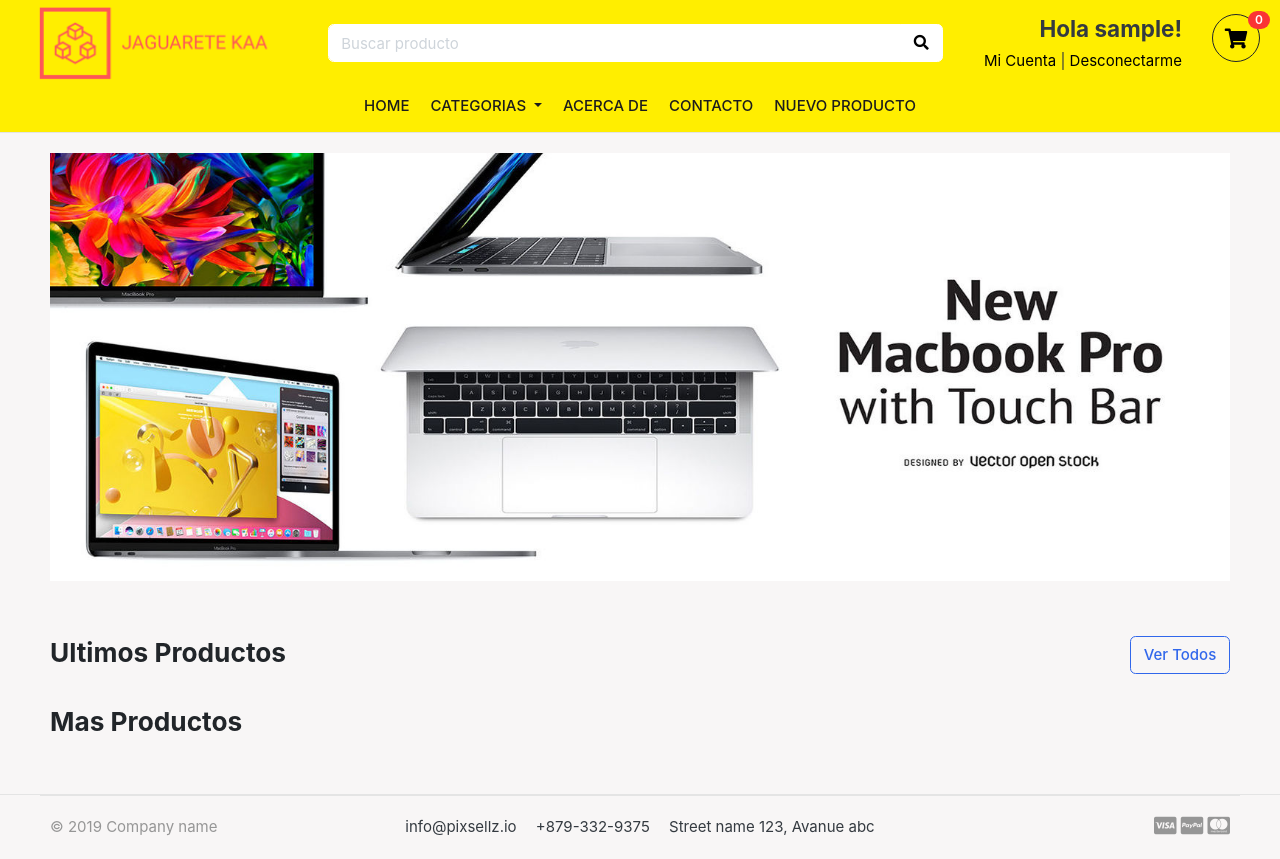
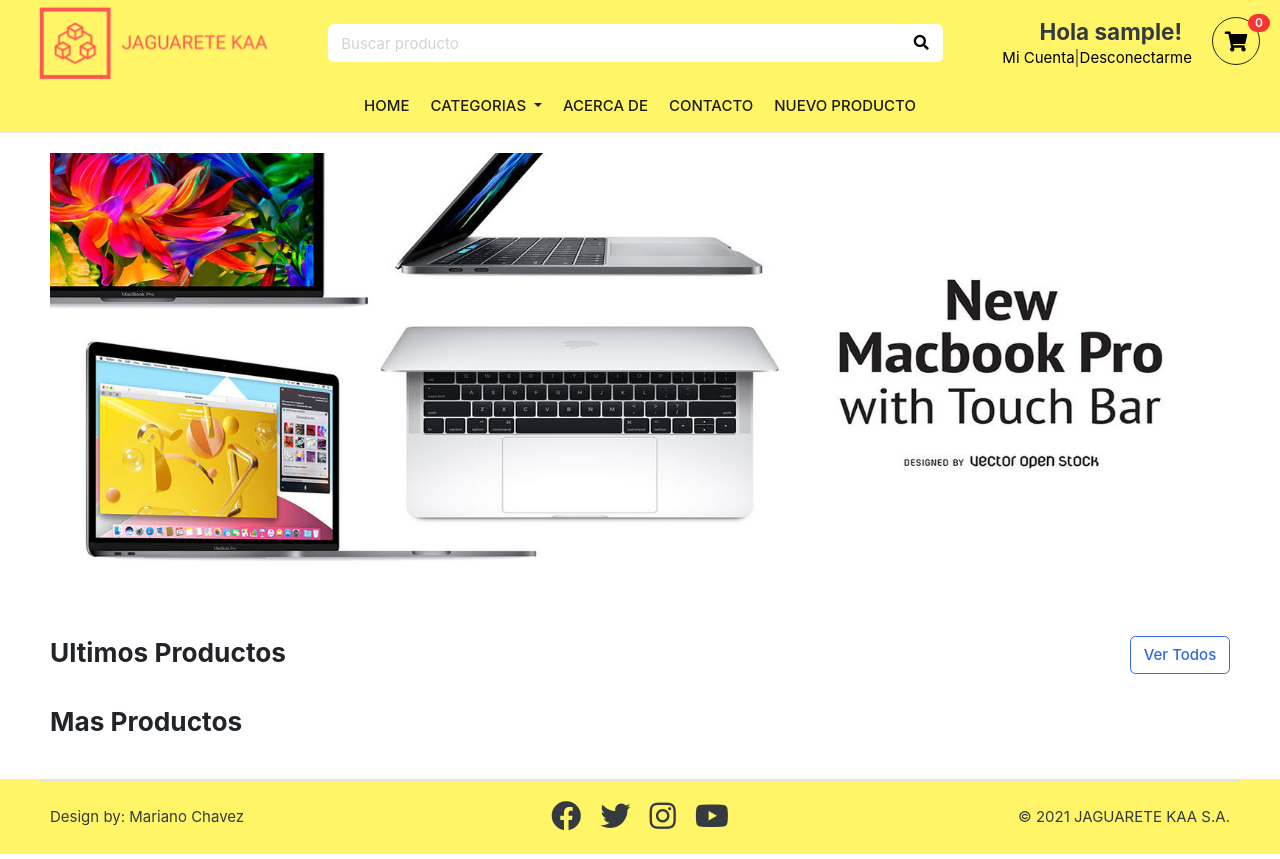
Before and after one commit to marianochavez/ecommerce_final_polotic, a Django app: page / in a window 1280 px wide. Run offline with Django 3.2, Linux system fonts and the light colour scheme; the visitor is signed in with stand-in values (Sample User, id 1); data that the repository does not hold is empty; some libraries are stand-ins or nearby versions; some web fonts are replaced.

Commit message:
touch some html/css

```diff
--- a/jagshop/static/css/navbar.css
+++ b/jagshop/static/css/navbar.css
@@ -5,7 +5,7 @@
     padding-top: 7px;
     padding-bottom: 0px;
     padding-right: 10px;
-    background-color: #ffee00
+    background-color: #fff566
 }
 
 .logo {
@@ -68,7 +68,7 @@
 }
 
 .navbar-main {
-    background-color: #ffee00;
+    background-color: #fff566;
 }
 
 .navbar-toggler {
--- a/jagshop/static/css/ui.css
+++ b/jagshop/static/css/ui.css
@@ -8,7 +8,7 @@ html {
 }
 
 body{
-  background-color: #f8f5f5e5;
+  background-color: #fff;
 }
 
 a:hover {
@@ -20,7 +20,9 @@ a:hover {
   display: block;
 }
 .img-wrap img {
-  max-width: 100%;
+
+  width: auto;
+
 }
 
 .icon-wrap {
@@ -28,9 +30,6 @@ a:hover {
   display: inline-block;
 }
 
-.price-wrap {
-  letter-spacing: -0.7px;
-}
 
 .content-body {
   flex: 1 1 auto;
@@ -473,6 +472,9 @@ p:last-child {
 /* desktop only */
 /* desktop only .end */
 /* ================ SECTION-FOOTER ==================  */
+.section-footer {
+  background-color: #fff566;
+}
 .section-footer ul li {
   margin-bottom: 5px;
 }
@@ -858,6 +860,7 @@ a[class*=card]:hover .title {
 /* GRID STYLE PRODUCT ITEM */
 .card-product-grid {
   margin-bottom: 20px;
+  border-width: 3px;
 }
 .card-product-grid .img-wrap {
   border-radius: 0.2rem 0.2rem 0 0;
@@ -1000,6 +1003,12 @@ a[class*=card]:hover .title {
 
 .card .img-wrap {
   overflow: hidden;
+}
+
+.card-img-top {
+  width: 100%;
+  height: 15vw;
+  object-fit: contain;
 }
 
 .icontext {
@@ -1444,3 +1453,17 @@ a[class*=card]:hover .title {
   width: 100%;
   border: 0;
   }
+
+  /* Table home */
+.text-home{
+    display: block;
+    display: -webkit-box;
+    max-width: 400px;
+    height: 50px;
+    margin: 0 auto;
+    line-height: 1.2;
+    -webkit-line-clamp: 3;
+    -webkit-box-orient: vertical;
+    overflow: hidden;
+    text-overflow: ellipsis;
+}
--- a/templates/home.html
+++ b/templates/home.html
@@ -15,47 +15,59 @@
 </section>
 <section class="section-name padding-y-sm">
 	<div class="container">
-		<header class="section-heading">
+		<div class="section-heading">
 			<a href="{% url 'store'%}" class="btn btn-outline-primary float-right">Ver Todos</a>
 			<h3 class="section-title">Ultimos Productos</h3>
-		</header>
+		</div>
 		<div class="row">
 			{% for product in products %}
-				{% if forloop.counter <= 4 %}
-					<div class="col-md-3">
+				{% if forloop.counter <= 3 %}
+				<div class="col-md-4">
 					<div class="card card-product-grid">
-							<a href="{{product.get_url}}" class="img-wrap"> <img src="{{product.image.url}}"> </a>
-							<figcaption class="info-wrap">
+						<a href="{{product.get_url}}">
+							<img class="card-img-top border-bottom" src="{{product.image.url}}">
+						</a>
+						<div class="info-wrap">
 							<div class="fix-height">
-									<a href="{{product.get_url}}" class="title">{{product.title}}</a>
-									<div class="price-wrap mt-2">
+								<a href="{{product.get_url}}" class="title-text">{{product.title}}</a>
+								<div class="mt-2">
 									<span class="price">$ {{product.price}}</span>
 								</div>
 							</div>
-								<a href="{{ product.get_url }}" class="btn btn-block btn-primary">Ver producto</a>
-							</figcaption>
+							<div class="card-footer">
+							<a href="{{ product.get_url }}" class="btn btn-block btn-dark">Ver producto</a>
+							</div>
+						</div>
 					</div>
 				</div>
 				{% endif %}
 			{% endfor %}
 			</div>
-			<header class="section-heading">
+			<div class="section-heading">
 				<h3 class="section-title">Mas Productos</h3>
-			</header>
-			<table class="table table-striped">
-				<tbody>
+			</div>
+			<div class="container">
 					{% for product in products %}
 						{% if forloop.counter > 4 and forloop.counter <= 10%}
-							<tr>
-								<td><a href="{{product.get_url}}" class="title">{{product.title}}</a></td>
-								<td>{{product.description}}</td>
-								<td>$ {{product.price}}</td>
-								<td class="text-right"><a href="{{ product.get_url }}" class="btn btn-primary">Ver producto</a></td>
-							</tr>
+						<div class="row align-items-center border-bottom pb-2">
+							<div class="col-2">
+								<a href="{{product.get_url}}" class="title">{{product.title}}</a></td>
+							</div>
+							<div class="col-6">
+								<div class="text-home">
+									{{product.description}}
+								</div>
+							</div>
+							<div class="col-2 price text-center">
+								$ {{product.price}}
+							</div>
+							<div class="col-2 text-right">
+								<a href="{{ product.get_url }}" class="btn btn-dark">Ver producto</a></td>
+							</div>
+						</div>
 						{% endif %}
 					{% endfor %}
-				</tbody>
-			</table>
+			</div>
 		</div>
 	</div>
 </section>
--- a/templates/includes/footer.html
+++ b/templates/includes/footer.html
@@ -2,19 +2,18 @@
 
 <footer class="section-footer border-top">
 	<div class="container">
-		<section class="footer-bottom border-top row">
-			<div class="col-md-2">
-				<p class="text-muted"> &copy 2019 Company name </p>
+		<section class="footer-bottom border-top row align-items-center">
+			<div class="col-md-3">
+				<p>Design by: Mariano Chavez</p>
 			</div>
-			<div class="col-md-8 text-md-center">
-				<span  class="px-2">info@pixsellz.io</span>
-				<span  class="px-2">+879-332-9375</span>
-				<span  class="px-2">Street name 123, Avanue abc</span>
+			<div class="col-md-6 text-md-center">
+				<i class="fab fa-2x px-2 fa-facebook"></i>
+				<i class="fab fa-2x px-2 fa-twitter"></i>
+				<i class="fab fa-2x px-2 fa-instagram"></i>
+				<i class="fab fa-2x px-2 fa-youtube"></i>
 			</div>
-			<div class="col-md-2 text-md-right text-muted">
-				<i class="fab fa-lg fa-cc-visa"></i>
-				<i class="fab fa-lg fa-cc-paypal"></i>
-				<i class="fab fa-lg fa-cc-mastercard"></i>
+			<div class="col-md-3 text-md-right">
+				<p> &copy 2021 JAGUARETE KAA S.A. </p>
 			</div>
 		</section>
 	</div>
--- a/templates/includes/navbar.html
+++ b/templates/includes/navbar.html
@@ -28,8 +28,12 @@
                     <div class="d-flex justify-content-end mb-3 mb-lg-0">
                         <div class="widget-header">
                           {% if user.is_authenticated %}
-                            <p class="h4 float-right">Hola {{user.username}}!</p>
-                            <div class="float-right">
+                            <div class="row">
+                              <div class="col text-right">
+                                <p class="h4 mr-0">Hola {{user.username}}!</p>
+                              </div>
+                            </div>
+                            <div class="row">
                               <a href="">Mi Cuenta</a>
                               <span class="dark-transp"> | </span>
                               <a  href="{% url 'logout' %}">Desconectarme</a>
@@ -42,7 +46,6 @@
                               <a href="{% url 'registro' %}"> Registrarse</a>
                             </div>
                           {% endif %}
-
                         </div>
                         <a href="{% url 'cart' %}" class="widget-header pl-3 ml-3">
                           <div class="icon icon-sm rounded-circle border border-dark">
```
Also changed, not shown: templates/store/store.html (+20 -24 lines). Lines whose indentation alone changed are shown as unchanged.
